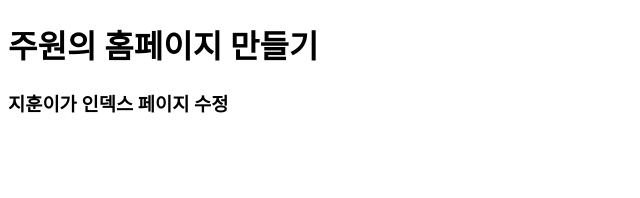
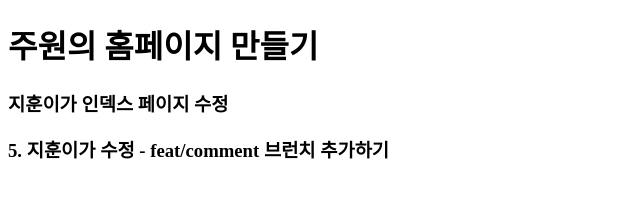
Before and after one commit to Jsuhyeon/GitTest, a plain HTML site: page index.html in a window 1280 px wide. Shown: the whole page, without its empty margins (0-640 px from the left). Drawn offline with Linux system fonts and the light colour scheme.

Commit message:
지훈이가 comment 브런치에 업로드

```diff
--- a/index.html
+++ b/index.html
@@ -10,5 +10,6 @@
         주원의 홈페이지 만들기
   </h1>
   <h3> 지훈이가 인덱스 페이지 수정</h3>
+  <h3> 5. 지훈이가 수정 - feat/comment 브런치 추가하기</h3>
 </body>
 </html>
```
Also changed, not shown: 1 other file.
